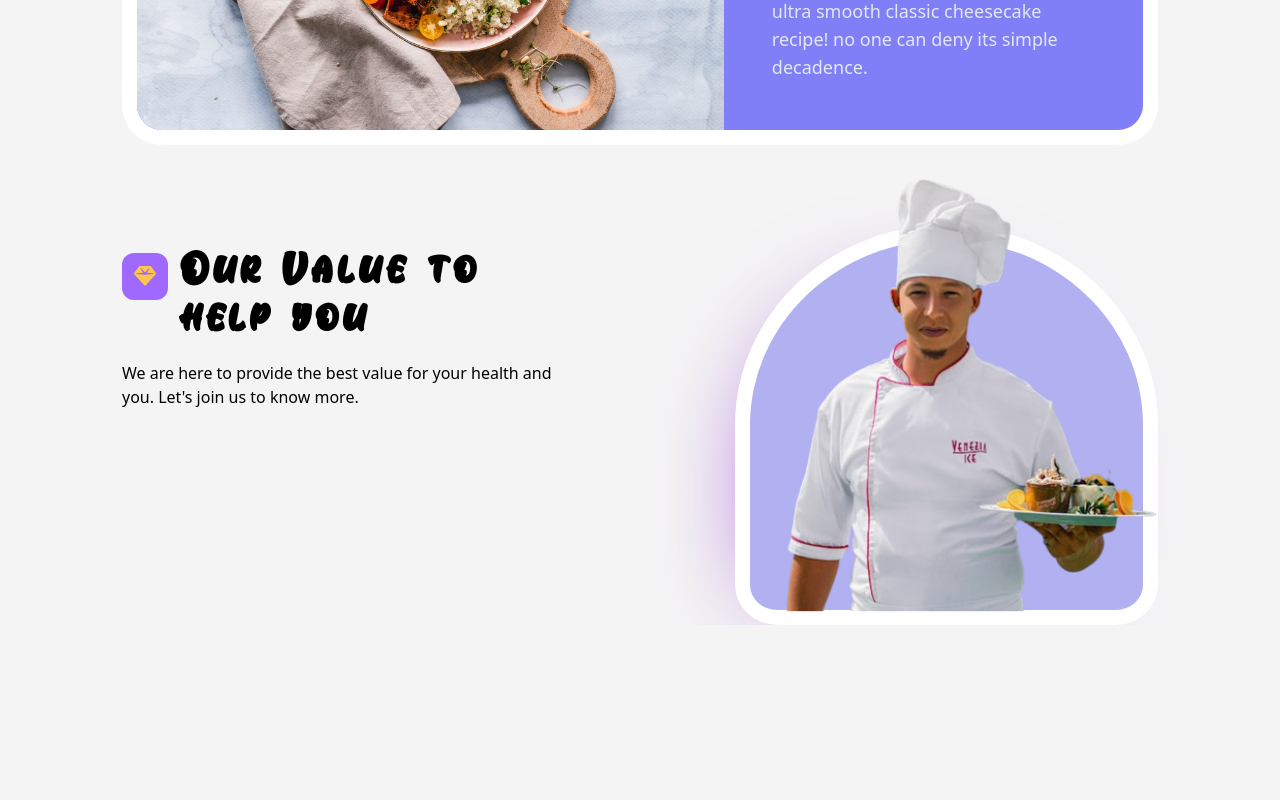
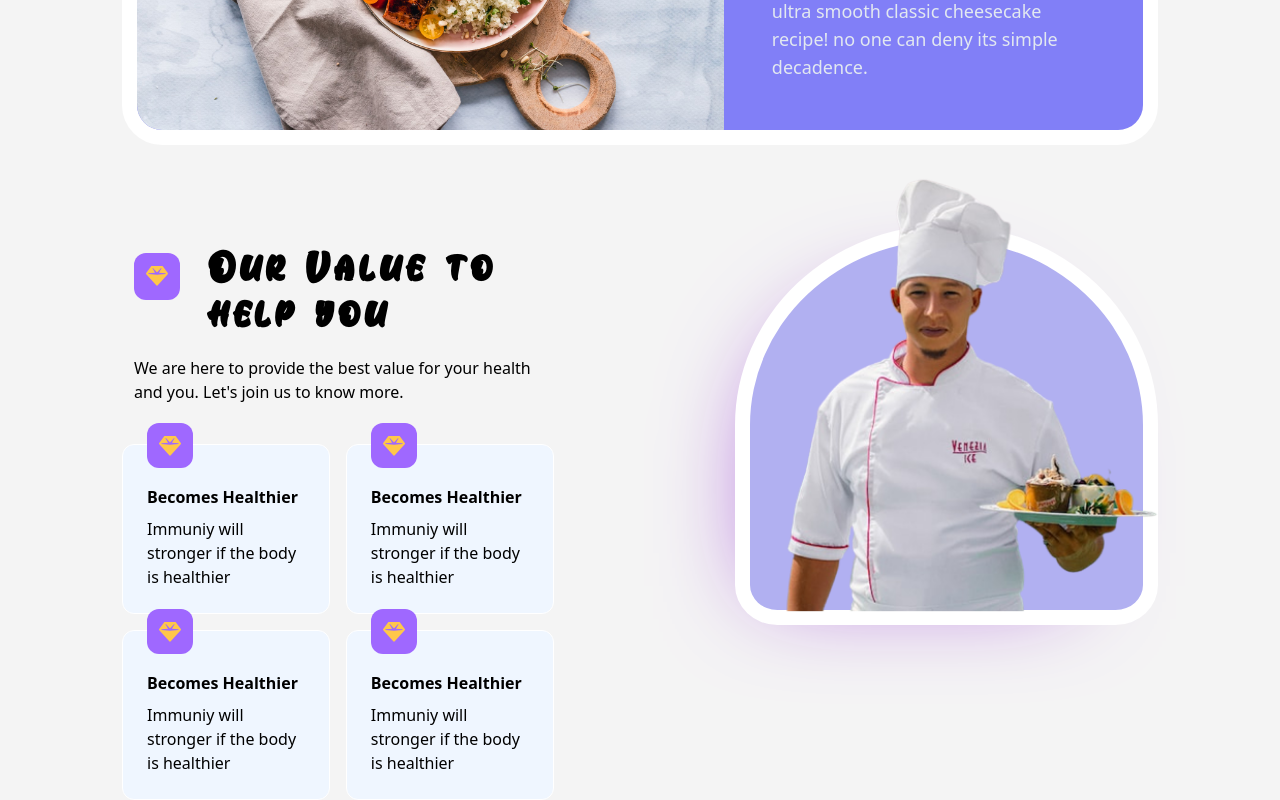
Before and after one commit to Aqib-cyber2/nuxt2-Retaurants, a Nuxt app: page / in a window 1280 px wide. Shown: the part 436-1236 px from the top of the page. Before the commit the page ends 1061 px from the top, so only its background shows below. Built offline with nearby package versions, Linux system fonts and the light colour scheme.

Commit message:
cards with icons

```diff
--- a/assets/css/index.css
+++ b/assets/css/index.css
@@ -64,7 +64,7 @@ body{
 -------------------------------*/
 .our--value .title{
     font-family: 'Alovera';
-    font-size: 3rem;
+    font-size: 2.85rem;
 }
 
 .img-box{
--- a/pages/index.vue
+++ b/pages/index.vue
@@ -41,8 +41,10 @@
 
       <div class="w-5/12">
 
-        <h1 class="title font-bold my-5 leading-none flex items-start">
-          <span class="inline-block mt-2 mr-3 px-3 py-3 icon-box rounded-xl text-orange-500">
+        <div class="px-3 mb-10">
+
+          <h1 class="title font-bold my-5 leading-none flex items-start justify-between">
+            <span class="inline-block mt-2 mr-7 px-3 py-3 icon-box rounded-xl text-orange-500">
               <font-awesome-icon :icon="['fa', 'gem']" />
             </span>
 
@@ -53,6 +55,77 @@
             We are here to provide the best value for your health and you.
             Let's join us to know more.
           </p>
+
+        </div>
+
+        <div class="our-value-cards grid grid-cols-2 gap-4">
+
+          <div class="border p-6 pt-10 bg-blue-50 rounded-xl border border-white relative">
+
+            <span class="inline-block px-3
+              py-1.5 icon-box rounded-xl
+              text-orange-500
+              absolute
+              top-0
+              mt-[-22px]
+            ">
+              <font-awesome-icon :icon="['fa', 'gem']" />
+            </span>
+
+            <h4 class="mb-2 font-bold">Becomes Healthier</h4>
+            <p> Immuniy will stronger if the body is healthier </p>
+          </div>
+
+          <div class="border p-6 pt-10 bg-blue-50 rounded-xl border border-white relative">
+
+            <span class="inline-block px-3
+              py-1.5 icon-box rounded-xl
+              text-orange-500
+              absolute
+              top-0
+              mt-[-22px]
+            ">
+              <font-awesome-icon :icon="['fa', 'gem']" />
+            </span>
+
+            <h4 class="mb-2 font-bold">Becomes Healthier</h4>
+            <p> Immuniy will stronger if the body is healthier </p>
+          </div>
+
+          <div class="border p-6 pt-10 bg-blue-50 rounded-xl border border-white relative">
+
+            <span class="inline-block px-3
+              py-1.5 icon-box rounded-xl
+              text-orange-500
+              absolute
+              top-0
+              mt-[-22px]
+            ">
+              <font-awesome-icon :icon="['fa', 'gem']" />
+            </span>
+
+            <h4 class="mb-2 font-bold">Becomes Healthier</h4>
+            <p> Immuniy will stronger if the body is healthier </p>
+          </div>
+
+          <div class="border p-6 pt-10 bg-blue-50 rounded-xl border border-white relative">
+
+            <span class="inline-block px-3
+              py-1.5 icon-box rounded-xl
+              text-orange-500
+              absolute
+              top-0
+              mt-[-22px]
+            ">
+              <font-awesome-icon :icon="['fa', 'gem']" />
+            </span>
+
+            <h4 class="mb-2 font-bold">Becomes Healthier</h4>
+            <p> Immuniy will stronger if the body is healthier </p>
+          </div>
+
+
+        </div>
 
       </div>
 
```
Lines whose indentation alone changed are shown as unchanged.
